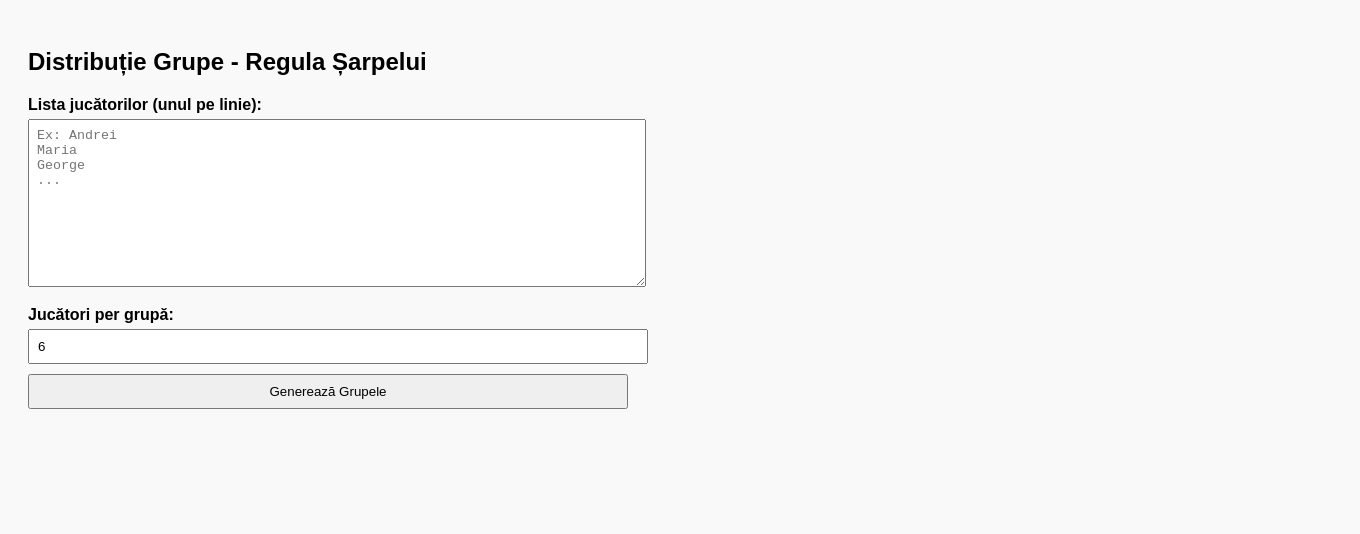
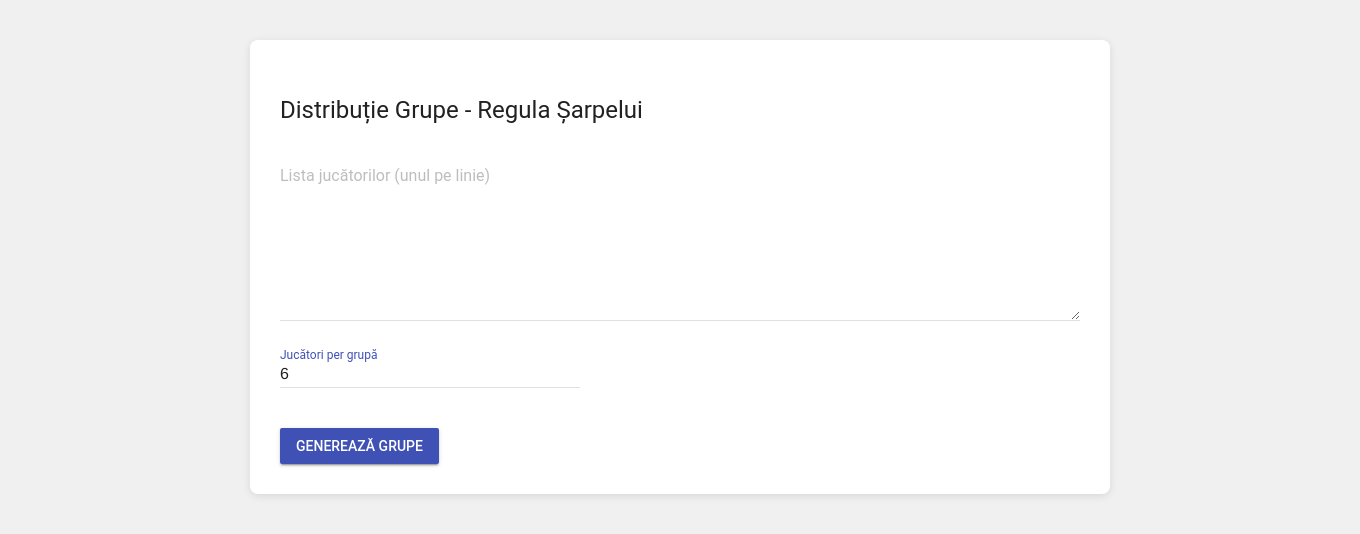
Before and after one commit to gabilita/ping_pong_groups, a plain HTML site: page index.html in a window 1280 px wide. Shown: the whole page, 1360 px wide, since content can reach past the window. Drawn offline with nearby package versions, Linux system fonts and the light colour scheme.

Commit message:
Update index.html
Add theming

```diff
--- a/index.html
+++ b/index.html
@@ -3,26 +3,64 @@
 <head>
   <meta charset="UTF-8">
   <title>Distribuție Grupe - Regula Șarpelui</title>
+  <link rel="stylesheet" href="https://code.getmdl.io/1.3.0/material.indigo-pink.min.css">
+  <script defer src="https://code.getmdl.io/1.3.0/material.min.js"></script>
   <style>
-    body { font-family: Arial; padding: 20px; background: #f9f9f9; }
-    input, button, textarea { margin: 5px 0; padding: 8px; width: 100%; max-width: 600px; }
-    .grupa { margin-top: 10px; padding: 10px; background: #fff; border: 1px solid #ccc; width: fit-content; }
-    label { font-weight: bold; display: block; margin-top: 10px; }
-    #rezultat { margin-top: 20px; }
+    body {
+      font-family: 'Roboto', sans-serif;
+      padding: 40px;
+      background: #f0f0f0;
+    }
+
+    .container {
+      max-width: 800px;
+      margin: auto;
+      background: #fff;
+      padding: 30px;
+      border-radius: 8px;
+      box-shadow: 0 2px 8px rgba(0,0,0,0.1);
+    }
+
+    .grupa {
+      margin-top: 20px;
+      padding: 15px;
+      border-left: 4px solid #3f51b5;
+      background-color: #f5f5f5;
+      border-radius: 4px;
+    }
+
+    textarea {
+      width: 100%;
+      height: 150px;
+      resize: vertical;
+    }
+
+    .mdl-button {
+      margin-top: 20px;
+    }
   </style>
 </head>
 <body>
-  <h2>Distribuție Grupe - Regula Șarpelui</h2>
+  <div class="container">
+    <h4 class="mdl-typography--headline">Distribuție Grupe - Regula Șarpelui</h4>
 
-  <label for="jucatoriInput">Lista jucătorilor (unul pe linie):</label>
-  <textarea id="jucatoriInput" rows="10" placeholder="Ex: Andrei&#10;Maria&#10;George&#10;..."></textarea>
+    <div class="mdl-textfield mdl-js-textfield mdl-textfield--floating-label" style="width:100%;">
+      <textarea class="mdl-textfield__input" id="jucatoriInput" rows="8"></textarea>
+      <label class="mdl-textfield__label" for="jucatoriInput">Lista jucătorilor (unul pe linie)</label>
+    </div>
 
-  <label for="jucatoriPerGrupa">Jucători per grupă:</label>
-  <input type="number" id="jucatoriPerGrupa" value="6" min="1">
+    <div class="mdl-textfield mdl-js-textfield mdl-textfield--floating-label">
+      <input class="mdl-textfield__input" type="number" id="jucatoriPerGrupa" value="6" min="1">
+      <label class="mdl-textfield__label" for="jucatoriPerGrupa">Jucători per grupă</label>
+    </div>
 
-  <button onclick="genereazaGrupe()">Generează Grupele</button>
+    <br>
+    <button class="mdl-button mdl-js-button mdl-button--raised mdl-button--colored" onclick="genereazaGrupe()">
+      Generează Grupe
+    </button>
 
-  <div id="rezultat"></div>
+    <div id="rezultat"></div>
+  </div>
 
   <script>
     function genereazaGrupe() {
@@ -40,34 +78,26 @@
       const grupe = Array.from({ length: nrGrupe }, () => []);
       const numeGrupe = 'ABCDEFGHIJKLMNOPQRSTUVWXYZ';
 
-      // Regula șarpelui
       let idx = 0, directie = 1;
       for (let i = 0; i < total; i++) {
         grupe[idx].push(jucatori[i]);
 
         if (directie === 1) {
-          if (idx < nrGrupe - 1) {
-            idx++;
-          } else {
-            directie = -1;
-          }
+          if (idx < nrGrupe - 1) idx++;
+          else directie = -1;
         } else {
-          if (idx > 0) {
-            idx--;
-          } else {
-            directie = 1;
-          }
+          if (idx > 0) idx--;
+          else directie = 1;
         }
       }
 
-      // Afișare
       const container = document.getElementById('rezultat');
       container.innerHTML = '';
       grupe.forEach((grupa, i) => {
         const div = document.createElement('div');
         div.className = 'grupa';
         const nume = numeGrupe[i] || `Grupa ${i + 1}`;
-        div.innerHTML = `<strong>Grupa ${nume}</strong>:<br>${grupa.join('<br>')}`;
+        div.innerHTML = `<strong>Grupa ${nume}</strong><br>${grupa.join('<br>')}`;
         container.appendChild(div);
       });
     }
```
